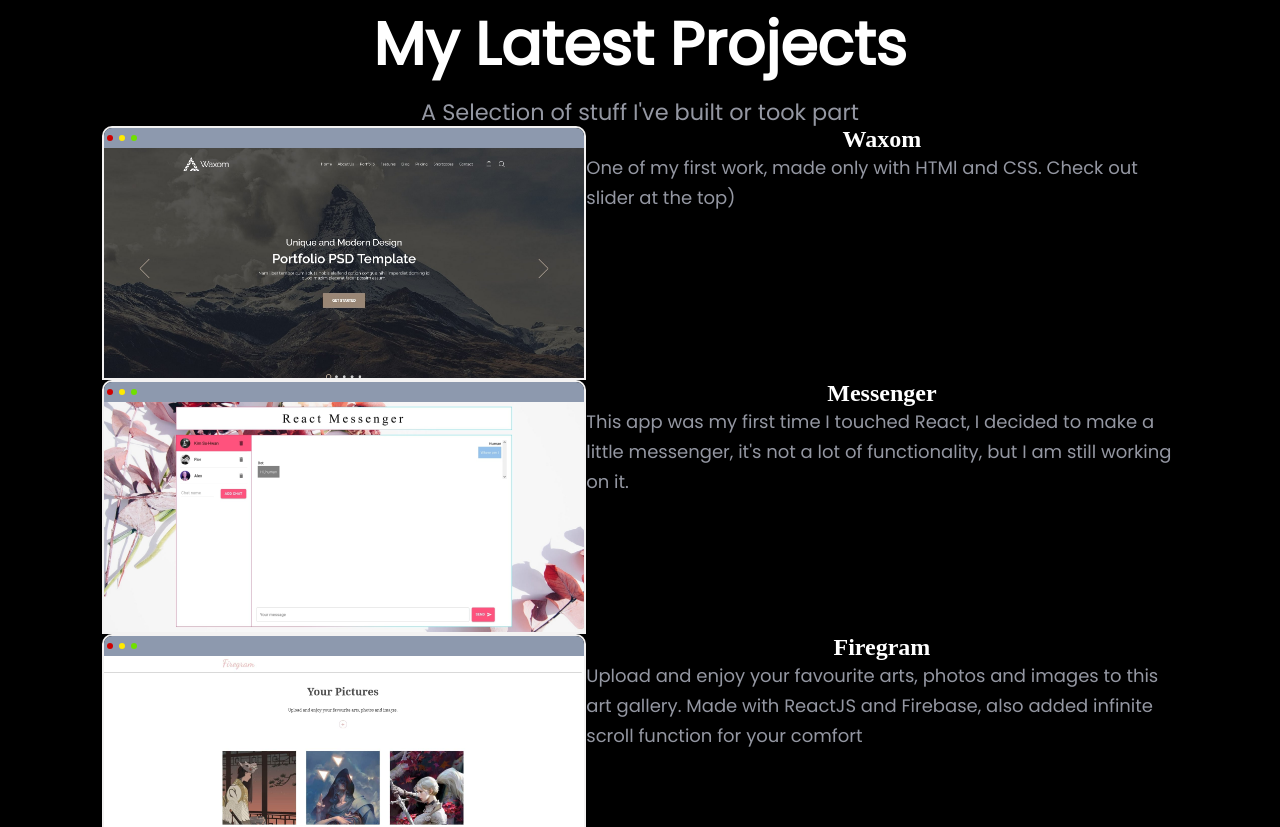
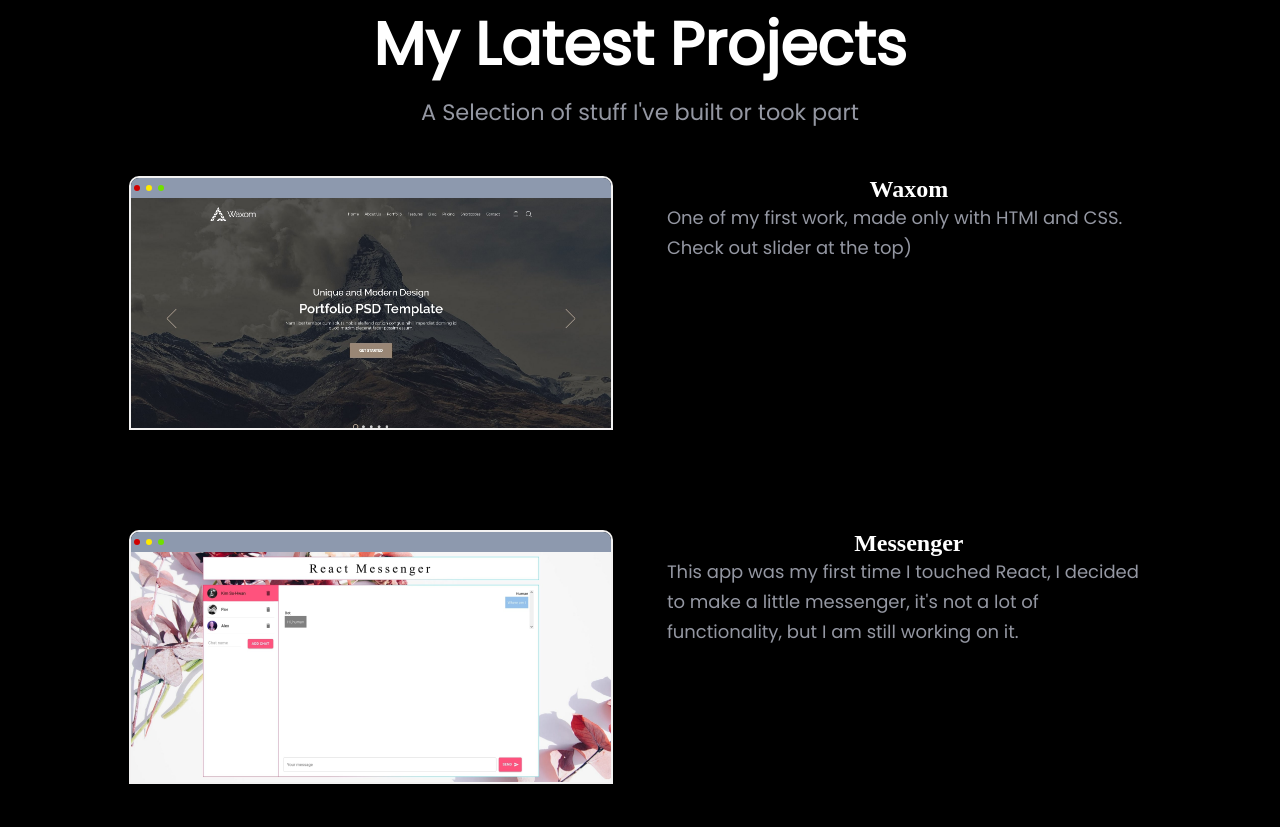
Before and after one commit to dkimd5/react-portfolio, a React (Create React App) app: page / in a window 1280 px wide. Shown: the part 1560-2387 px from the top of the page. Built offline with nearby package versions, Linux system fonts and the light colour scheme.

Commit message:
Add margins and gaps to projects

```diff
--- a/src/components/Projects/ProjectCard/ProjectCard.css
+++ b/src/components/Projects/ProjectCard/ProjectCard.css
@@ -1,5 +1,6 @@
 .project__card {
     display: flex;
+    justify-content: space-around;
 }
 
 .project__container__img {
@@ -48,7 +49,7 @@
 }
 
 .project__container__text {
-    width: 55%;
+    width: 45%;
 }
 
 .project__container__text h2 {
--- a/src/components/Projects/Projects.css
+++ b/src/components/Projects/Projects.css
@@ -1,3 +1,14 @@
+.projects__wrapper {
+    display:flex;
+    flex-direction: column;
+    gap: 100px;
+}
+
+div.heading {
+    margin-bottom: 50px;
+}
+
+
 /* .project__box, .project__box__img {
     position: relative;
     cursor: pointer;
```
